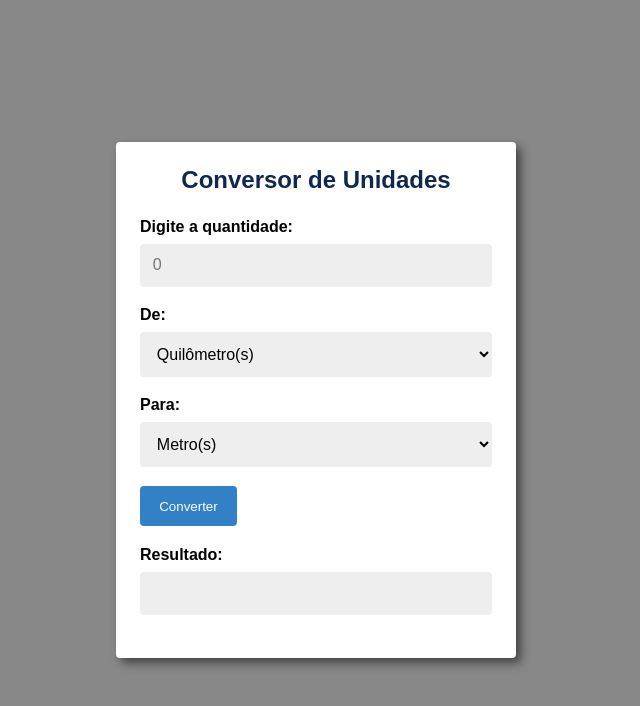
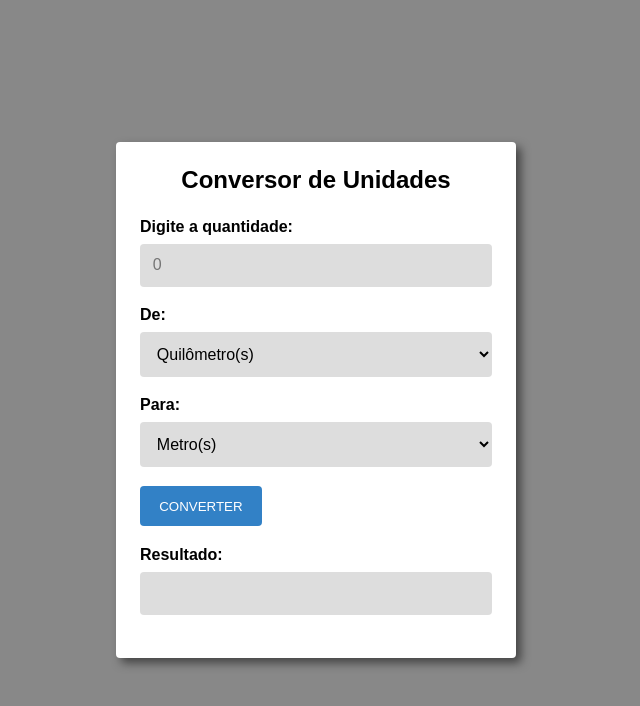
Before and after one commit to lucasrochabz/conversor-de-medidas, a plain HTML site: page index.html in a window 1280 px wide. Shown: the whole page, without its empty margins (324-964 px from the left). Drawn offline with Linux system fonts and the light colour scheme.

Commit message:
Add novo estilo e nova foto do projeto

```diff
--- a/css/style.css
+++ b/css/style.css
@@ -25,7 +25,6 @@ h1 {
   font-size: 1.5rem;
   margin-bottom: 1.5rem;
   text-align: center;
-  color: #10284e;
 }
 
 .input-group, .output-group {
@@ -44,7 +43,7 @@ select, input {
   border-radius: 4px;
   border: none;
   font-size: 1rem;
-  background-color: #eee;
+  background-color: #ddd;
 }
 
 button {
@@ -56,6 +55,7 @@ button {
   padding: 0.8rem 1.2rem;
   opacity: 0.8;
   transition: 0.3s;
+  text-transform: uppercase;
 }
 
 button:hover {
```
Also changed, not shown: img/projeto-conversor-de-unidades.png.
